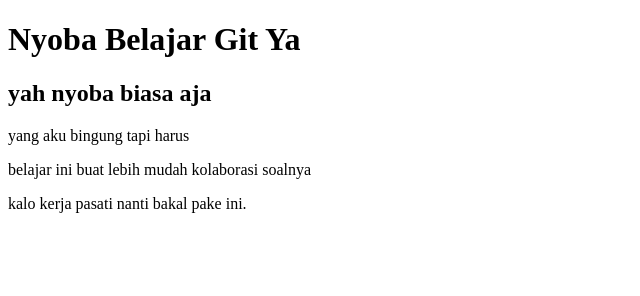
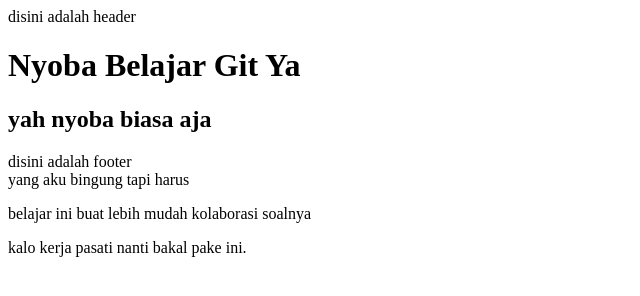
Before and after one commit to goldenbird19/CompanyProfile, a plain HTML site: page index.html in a window 1280 px wide. Shown: the whole page, without its empty margins (0-640 px from the left). Drawn offline with Linux system fonts and the light colour scheme.

Commit message:
menambah header dan footer

```diff
--- a/index.html
+++ b/index.html
@@ -6,8 +6,10 @@
     <title>Hari Ini Belajar Apa?</title>
 </head>
 <body>
+    <header>disini adalah header</header>
     <h1>Nyoba Belajar Git Ya</h1>
     <h2> yah nyoba biasa aja</h2>
+    <footer> disini adalah footer</footer>
     <div> yang aku bingung tapi harus
         <p> belajar ini buat lebih mudah kolaborasi soalnya<p>
         </p> kalo kerja pasati nanti bakal pake ini.</p></div>
```
